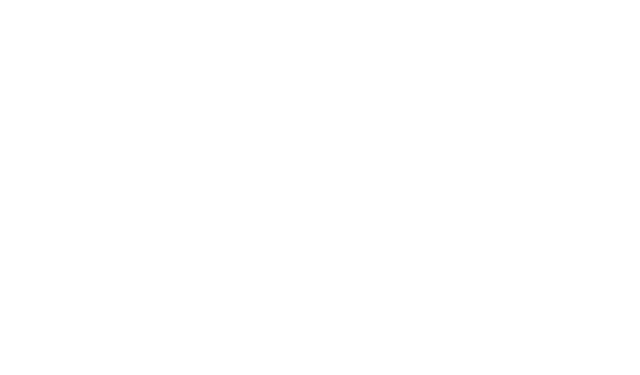
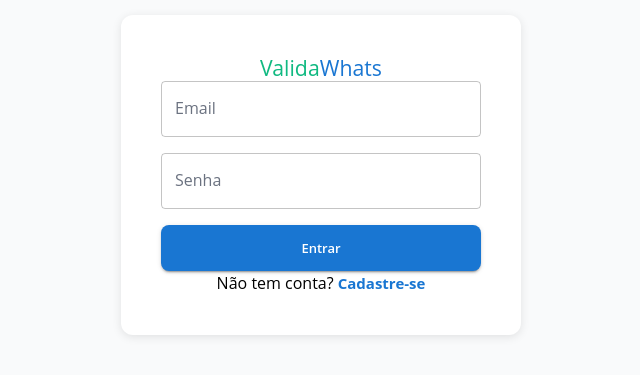
Before and after one commit to GabrielMatteElias/number-validator-frontend, a React (Vite) app: page /login in a window 1280 px wide. Before the commit this address had no page. Shown: the part 225-600 px from the top of the page, without its empty margins (319-959 px from the left). Built offline with nearby package versions, Linux system fonts and the light colour scheme.

Commit message:
login and private routes finished

```diff
--- a/index.html
+++ b/index.html
@@ -4,7 +4,7 @@
     <meta charset="UTF-8" />
     <link rel="icon" type="image/png" href="/verificado.png" />
     <meta name="viewport" content="width=device-width, initial-scale=1.0" />
-    <title>Validador de Whatsapp</title>
+    <title>ValidaWhats</title>
   </head>
   <body>
     <div id="root"></div>
--- /dev/null
+++ b/src/pages/login/Login.jsx
@@ -0,0 +1,81 @@
+import { useState } from 'react';
+import { TextField, Button, Typography, Box } from '@mui/material';
+import styles from './Login.module.css';
+import { Link, useNavigate } from 'react-router-dom';
+
+const Login = () => {
+    const [email, setEmail] = useState('');
+    const [senha, setSenha] = useState('');
+    const [erro, setErro] = useState('');
+    const [loading, setLoading] = useState(false);
+    const navigate = useNavigate();
+
+    const handleLogin = (e) => {
+        e.preventDefault();
+        setErro('');
+
+        if (!email || !senha) {
+            setErro('Preencha todos os campos.');
+            return;
+        }
+
+        setLoading(true);
+
+        // Simula uma requisição
+        setTimeout(() => {
+            setLoading(false);
+            localStorage.setItem('isLoggedIn', 'true');
+            navigate('/')
+        }, 1500);
+    };
+
+    return (
+        <Box className={styles.container}>
+            <Box className={styles.formContainer}>
+                <Typography variant="h4" color='success' className={styles.title}>
+                    Valida<Typography variant='span' color='primary'>Whats</Typography>
+                </Typography>
+                <Box component='form' className={styles.form} onSubmit={handleLogin} noValidate>
+                    <TextField
+                        label="Email"
+                        variant="outlined"
+                        fullWidth
+                        value={email}
+                        onChange={(e) => setEmail(e.target.value)}
+                    />
+                    <TextField
+                        label="Senha"
+                        type="password"
+                        variant="outlined"
+                        fullWidth
+                        value={senha}
+                        onChange={(e) => setSenha(e.target.value)}
+                    />
+
+                    {erro && (
+                        <Typography color="error" variant="body2">
+                            {erro}
+                        </Typography>
+                    )}
+
+                    <Button
+                        className={styles.button}
+                        type="submit"
+                        variant="contained"
+                        color="primary"
+                        disabled={loading}
+                        fullWidth
+                    >
+                        {loading ? 'Entrando...' : 'Entrar'}
+                    </Button>
+                </Box>
+
+                <Typography className={styles.footerText}>
+                    Não tem conta? <Link to='/register'><Typography color="primary" variant='p'>Cadastre-se</Typography></Link>
+                </Typography>
+            </Box>
+        </Box>
+    );
+};
+
+export default Login;
--- /dev/null
+++ b/src/pages/login/Login.module.css
@@ -0,0 +1,66 @@
+.container {
+    display: flex;
+    justify-content: center;
+    align-items: center;
+    min-height: 100vh;
+    background: #f9fafb;
+    padding: 2rem;
+}
+
+.formContainer {
+    background: #ffffff;
+    padding: 4rem;
+    border-radius: 12px;
+    box-shadow: 0 2px 10px rgba(0, 0, 0, 0.1);
+    width: 100%;
+    max-width: 400px;
+    text-align: center;
+}
+
+.title {
+    font-weight: 700;
+    margin-bottom: 0.5rem;
+    font-size: 2.4rem;
+}
+
+.subtitle {
+    color: #6b7280;
+    margin-bottom: 2rem;
+    font-size: 1.4rem;
+}
+
+.form {
+    display: flex;
+    flex-direction: column;
+    gap: 1.6rem;
+}
+
+.button {
+    margin-top: 1.6rem;
+    font-weight: bold;
+}
+
+.footerText {
+    margin-top: 2rem;
+    font-size: 1.2rem;
+}
+
+/* RESPONSIVO para telas menores */
+@media (max-width: 600px) {
+    .formContainer {
+        padding: 2rem;
+        border-radius: 8px;
+    }
+
+    .title {
+        font-size: 2rem;
+    }
+
+    .subtitle {
+        font-size: 1.2rem;
+    }
+
+    .button {
+        font-size: 1.4rem;
+    }
+}
--- /dev/null
+++ b/src/pages/login/register/Register.jsx
@@ -0,0 +1,59 @@
+import { Box, Button, TextField, Typography, Paper } from '@mui/material';
+import { Link } from 'react-router-dom';
+import styles from './Register.module.css';
+
+const Register = () => {
+    const handleSubmit = (e) => {
+        e.preventDefault();
+        // Aqui você vai tratar o cadastro (ex: enviar para uma API)
+    };
+
+    return (
+        <Box className={styles.container}>
+            <Paper elevation={3} className={styles.paper}>
+                <Typography variant="h4" className={styles.title}>
+                    Cadastre-se
+                </Typography>
+                <Box component='form' onSubmit={handleSubmit} className={styles.form} noValidate>
+                    <TextField
+                        label="Nome"
+                        variant="outlined"
+                        fullWidth
+                        required
+                        className={styles.input}
+                    />
+                    <TextField
+                        label="Email"
+                        type="email"
+                        variant="outlined"
+                        fullWidth
+                        required
+                        className={styles.input}
+                    />
+                    <TextField
+                        label="Senha"
+                        type="password"
+                        variant="outlined"
+                        fullWidth
+                        required
+                        className={styles.input}
+                    />
+                    <Button
+                        variant="contained"
+                        color="primary"
+                        type="submit"
+                        fullWidth
+                        className={styles.button}
+                    >
+                        Registrar
+                    </Button>
+                    <Typography variant="body2" className={styles.link}>
+                        Já tem uma conta? <Link to="/login">Entrar</Link>
+                    </Typography>
+                </Box>
+            </Paper>
+        </Box>
+    );
+};
+
+export default Register;
--- /dev/null
+++ b/src/pages/login/register/Register.module.css
@@ -0,0 +1,60 @@
+.container {
+    display: flex;
+    justify-content: center;
+    align-items: center;
+    min-height: 100vh;
+    background-color: #f7f7f7;
+    padding: 2rem;
+}
+
+.paper {
+    padding: 3rem;
+    width: 100%;
+    max-width: 400px;
+    text-align: center;
+}
+
+.title {
+    margin-bottom: 2rem;
+    font-weight: 700;
+}
+
+.form {
+    display: flex;
+    flex-direction: column;
+    gap: 1.5rem;
+}
+
+.input {
+    background-color: white;
+}
+
+.button {
+    margin-top: 1rem;
+}
+
+.link {
+    margin-top: 1.5rem;
+    font-size: 1.3rem;
+}
+
+.link a {
+    color: #1976d2;
+    font-weight: 600;
+    text-decoration: none;
+}
+
+.link a:hover {
+    text-decoration: underline;
+}
+
+/* Responsivo para Mobile */
+@media (max-width: 600px) {
+    .paper {
+        padding: 2rem;
+    }
+
+    .title {
+        font-size: 2rem;
+    }
+}
--- a/src/pages/validator/Validator.jsx
+++ b/src/pages/validator/Validator.jsx
@@ -238,7 +238,6 @@
                 <Table sx={{ minWidth: 650 }} aria-label="relatório de arquivos enviados">
                     <TableHead>
                         <TableRow>
-                            <TableCell>Usuário</TableCell>
                             <TableCell align='center'>Data Solicitação</TableCell>
                             <TableCell>Arquivo</TableCell>
                             <TableCell>Total Linhas</TableCell>
@@ -257,7 +256,6 @@
                         ) : (
                             reports.map((report) => (
                                 <TableRow key={report.id}>
-                                    <TableCell>{report.usuario}</TableCell>
                                     <TableCell align='center'>{formatDate(report.dataSolicitacao)}</TableCell>
                                     <TableCell>{report.arquivo}</TableCell>
                                     <TableCell align='right'>{report.totalLinhas}</TableCell>
--- a/src/routes/AppRoutes.jsx
+++ b/src/routes/AppRoutes.jsx
@@ -7,13 +7,19 @@
 //Layout
 import MainLayout from '../layouts/MainLayout';
 import Dashboard from '../pages/dashboard/Dashboard';
+import Login from '../pages/login/Login';
+import ProtectedRoute from './PrivateRoutes';
+import Register from '../pages/login/register/Register';
 
 const AppRoutes = () => {
     return (
         <Router>
             <Routes>
+                <Route path="/login" element={<Login />} />
+                <Route path="/register" element={<Register />} />
+
                 {/* Layout geral */}
-                <Route path="/" element={<MainLayout />}>
+                <Route path="/" element={<ProtectedRoute><MainLayout /></ProtectedRoute>}>
                     {/* Rotas internas */}
                     <Route index element={<Validator />} />
                     <Route path='/dashboard' element={<Dashboard />} />
--- /dev/null
+++ b/src/routes/PrivateRoutes.jsx
@@ -0,0 +1,13 @@
+import { Navigate } from 'react-router-dom';
+
+const ProtectedRoute = ({ children }) => {
+    const isLoggedIn = localStorage.getItem('isLoggedIn') === 'true';
+
+    if (!isLoggedIn) {
+        return <Navigate to="/login" replace />;
+    }
+
+    return children;
+};
+
+export default ProtectedRoute;
--- a/src/theme/theme.js
+++ b/src/theme/theme.js
@@ -42,7 +42,7 @@
         body2: {
             fontSize: '1.4rem',
         },
-        te: {
+        link: {
             '&:hover': {
                 color: '#E3E8EF'
             },
```
Also changed, not shown: src/components/Header.jsx (+6 -4 lines), src/assets/validate.png.
